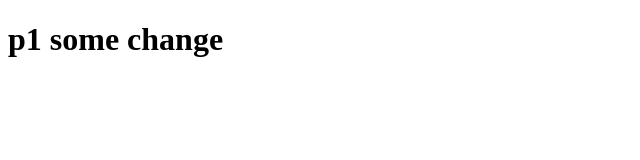
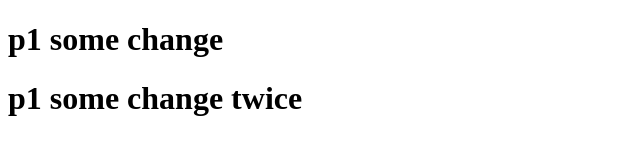
Before and after one commit to IEasying/Gitlearn, a plain HTML site: page index.html in a window 1280 px wide. Shown: the whole page, without its empty margins (0-640 px from the left). Drawn offline with Linux system fonts and the light colour scheme.

Commit message:
p1 change twice

```diff
--- a/index.html
+++ b/index.html
@@ -8,5 +8,6 @@
 </head>
 <body>
     <h1>p1 some change</h1>
+    <h1>p1 some change twice</h1>
 </body>
 </html>
```
